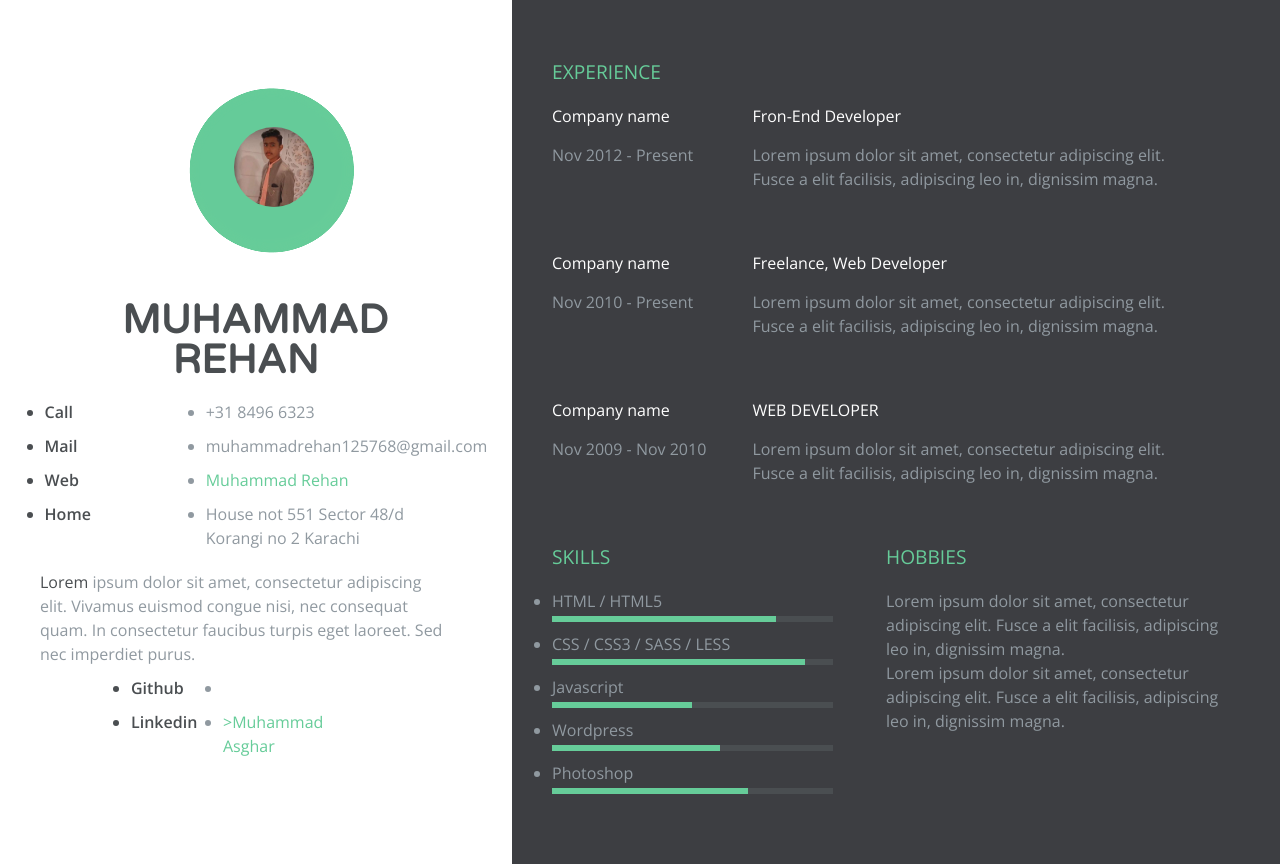
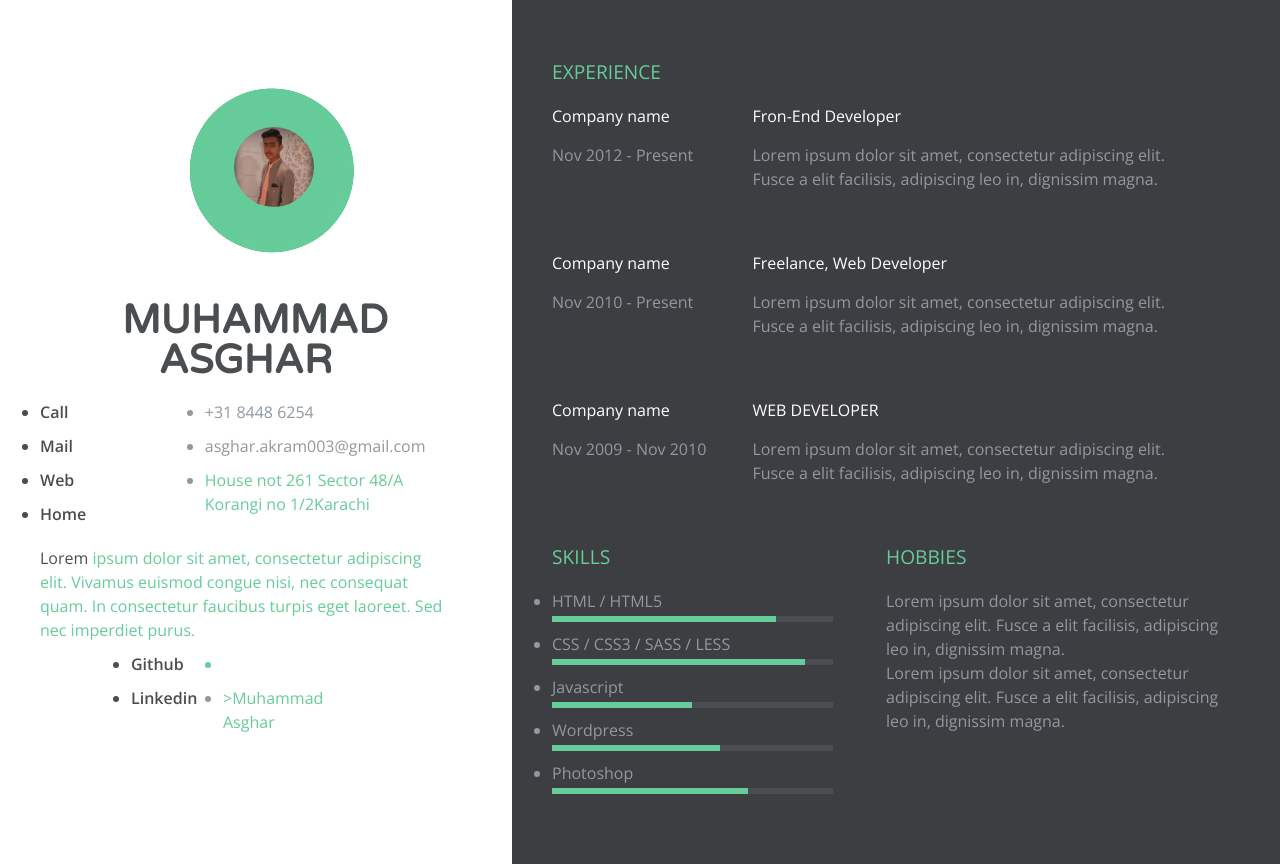
Before and after one commit to asghartechgiant/static-resume, a website built with Vite: page index.html in a window 1280 px wide. Built offline with nearby package versions, Linux system fonts and the light colour scheme.

Commit message:
Update index.html

```diff
--- a/index.html
+++ b/index.html
@@ -130,7 +130,7 @@
             <div class="clearfix"></div>
           </div>
           <div class="name-wrapper new">
-            <h1>Muhammad Rehan</h1>
+            <h1>Muhammad Asghar</h1>
             <!-- YOUR NAME AND LAST NAME  -->
           </div>
           <div class="clearfix"></div>
@@ -142,15 +142,15 @@
               <li>Home</li>
             </ul>
             <ul class="list-content">
-              <li>+31 8496 6323</li>
+              <li>+31 8448 6254</li>
               <!-- YOUR PHONE NUMBER  -->
-              <li>muhammadrehan125768@gmail.com</li>
+              <li>asghar.akram003@gmail.com</li>
               <!-- YOUR EMAIL -->
               <li>
-                <a href="https://github.com/RehanTechForge">Muhammad Rehan</a>
+                <a href="https://github.com/asghartechgiant/dynamic-resume</a>
               </li>
               <!-- YOUR WEBSITE  -->
-              <li>House not 551 Sector 48/d Korangi no 2 Karachi</li>
+              <li>House not 261 Sector 48/A Korangi no 1/2Karachi</li>
               <!-- YOUR STATE AND COUNTRY  -->
             </ul>
           </div>
@@ -171,7 +171,7 @@
             <ul class="list-content">
               <!-- REMEMBER TO PUT THE URL ON THE HREF TAG  -->
               <li>
-                <a href=https://github.com/asghartechgiant/dynamic-resume</a>
+
               </li>
               <!-- YOUR TWITTER USER  -->
               <li>
```
